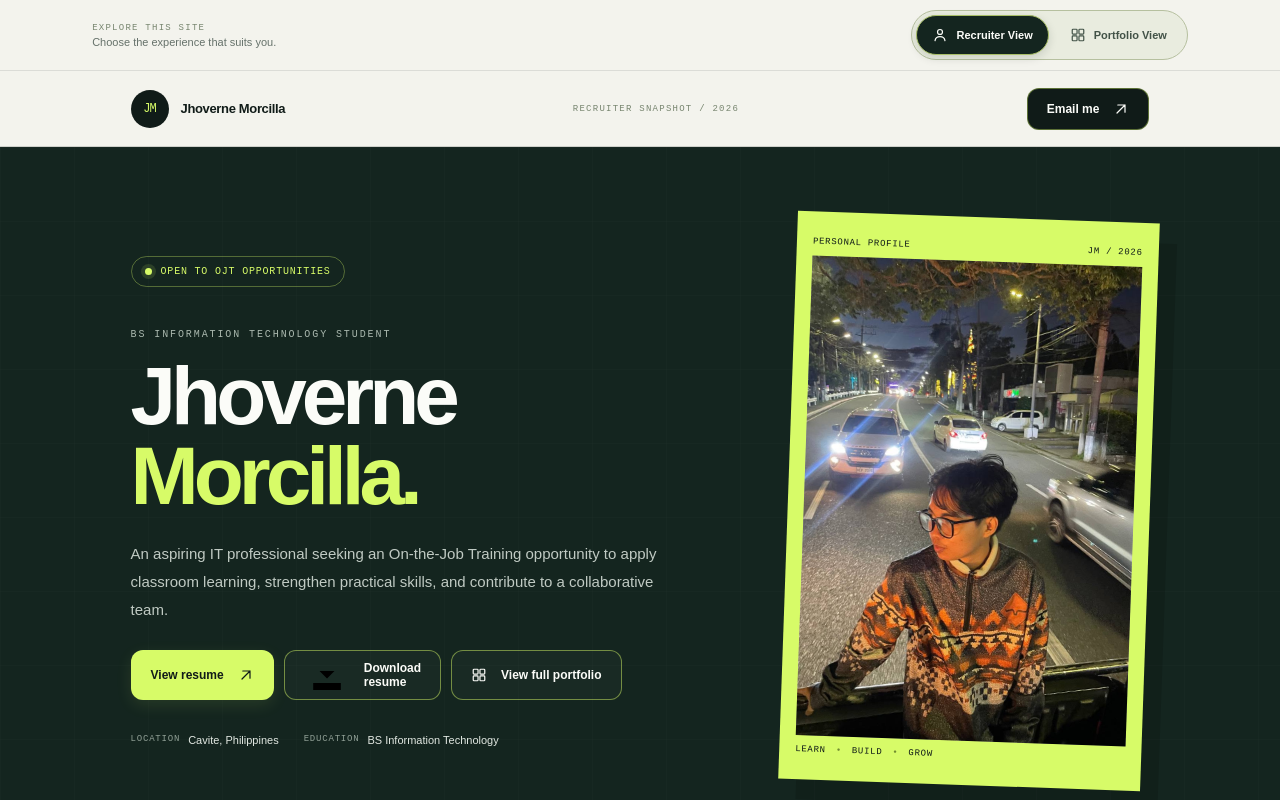
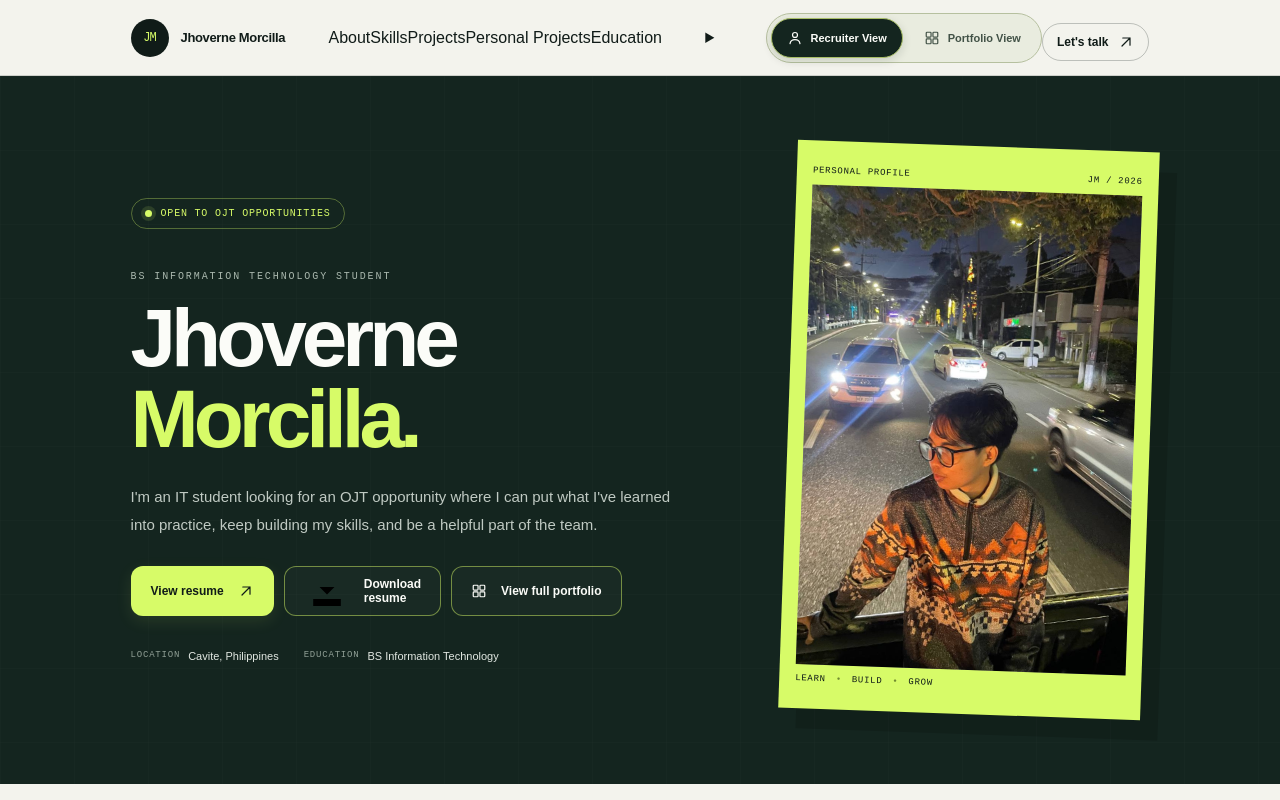
Before and after one commit to vernecles12/jhoverne-portfolio, a Next.js app: page / in a window 1280 px wide. Both pictures are taken after a click on the button "Recruiter View". Shown: the top 800 px of the page. Built offline with nearby package versions, Linux system fonts and the light colour scheme.

Commit message:
Move view switch into sticky navigation and separate personal projects

```diff
--- a/app/page.tsx
+++ b/app/page.tsx
@@ -90,22 +90,14 @@ function PortfolioViewIcon() {
 	);
 }
 
-export default function Home() {
-	const [view, setView] = useState<ViewMode>("portfolio");
-
+function ViewModeSwitcher({ view, onChange }: { view: ViewMode; onChange: (nextView: ViewMode) => void }) {
 	return (
-		<main className="site-shell">
-			<div className="view-mode-bar">
-				<div className="view-mode-intro">
-					<span className="view-mode-overline">EXPLORE THIS SITE</span>
-					<span className="view-mode-caption">Choose the experience that suits you.</span>
-				</div>
 		<div className="view-mode-switch" role="group" aria-label="Choose a portfolio view">
 			<button
 				type="button"
 				className={`view-mode-button ${view === "recruiter" ? "is-active" : ""}`}
 				aria-pressed={view === "recruiter"}
-						onClick={() => setView("recruiter")}
+				onClick={() => onChange("recruiter")}
 			>
 				<RecruiterViewIcon />
 				Recruiter View
@@ -114,26 +106,34 @@ export default function Home() {
 				type="button"
 				className={`view-mode-button ${view === "portfolio" ? "is-active" : ""}`}
 				aria-pressed={view === "portfolio"}
-						onClick={() => setView("portfolio")}
+				onClick={() => onChange("portfolio")}
 			>
 				<PortfolioViewIcon />
 				Portfolio View
 			</button>
 		</div>
-			</div>
+	);
+}
+
+export default function Home() {
+	const [view, setView] = useState<ViewMode>("portfolio");
+
+	return (
+		<main className="site-shell">
+
 
 			<div key={view} className={`view-stage view-stage-${view}`}>
 				{view === "recruiter" ? (
-					<RecruiterView onShowPortfolio={() => setView("portfolio")} />
+					<RecruiterView view={view} onChangeView={setView} onShowPortfolio={() => setView("portfolio")} />
 				) : (
-					<PortfolioView />
+					<PortfolioView view={view} onChangeView={setView} />
 				)}
 			</div>
 		</main>
 	);
 }
 
-function RecruiterView({ onShowPortfolio }: { onShowPortfolio: () => void }) {
+function RecruiterView({ view, onChangeView, onShowPortfolio }: { view: ViewMode; onChangeView: (nextView: ViewMode) => void; onShowPortfolio: () => void }) {
 	return (
 		<div className="recruiter-view">
 			<header className="recruiter-header">
@@ -141,10 +141,31 @@ function RecruiterView({ onShowPortfolio }: { onShowPortfolio: () => void }) {
 					<span className="brand-mark">JM</span>
 					<span className="brand-name">Jhoverne Morcilla</span>
 				</a>
-				<span className="recruiter-header-note">RECRUITER SNAPSHOT / 2026</span>
-				<a className="button button-dark recruiter-header-contact" href="mailto:vhaniemorcilla4785@gmail.com">
-					Email me <ArrowUpRight />
-				</a>
+				<nav className="recruiter-nav" aria-label="Recruiter navigation">
+					<a href="#recruiter-about">About</a>
+					<a href="#recruiter-skills">Skills</a>
+					<a href="#recruiter-projects">Projects</a>
+					<a href="#recruiter-personal-projects">Personal Projects</a>
+					<a href="#recruiter-education">Education</a>
+				</nav>
+				<details className="recruiter-mobile-menu">
+					<summary aria-label="Open recruiter navigation"><span /><span /></summary>
+					<nav aria-label="Recruiter mobile navigation">
+						<a href="#recruiter-about">About</a>
+						<a href="#recruiter-skills">Skills</a>
+						<a href="#recruiter-projects">Thesis Project</a>
+						<a href="#recruiter-personal-projects">Personal Projects</a>
+						<a href="#recruiter-education">Education</a>
+						<div className="mobile-menu-actions">
+							<a className="header-cta" href="mailto:vhaniemorcilla4785@gmail.com">Let&apos;s talk <ArrowUpRight /></a>
+							<ViewModeSwitcher view={view} onChange={onChangeView} />
+						</div>
+					</nav>
+				</details>
+				<div className="header-actions">
+					<ViewModeSwitcher view={view} onChange={onChangeView} />
+					<a className="header-cta" href="mailto:vhaniemorcilla4785@gmail.com">Let&apos;s talk <ArrowUpRight /></a>
+				</div>
 			</header>
 
 			<section className="recruiter-hero" id="recruiter-home">
@@ -156,9 +177,7 @@ function RecruiterView({ onShowPortfolio }: { onShowPortfolio: () => void }) {
 					<p className="hero-kicker">BS INFORMATION TECHNOLOGY STUDENT</p>
 					<h1>Jhoverne <span>Morcilla.</span></h1>
 					<p className="recruiter-lead">
-						An aspiring IT professional seeking an On-the-Job Training opportunity
-						to apply classroom learning, strengthen practical skills, and contribute
-						to a collaborative team.
+						I&apos;m an IT student looking for an OJT opportunity where I can put what I&apos;ve learned into practice, keep building my skills, and be a helpful part of the team.
 					</p>
 					<div className="recruiter-hero-actions">
 						<a className="button button-primary" href="/resume.pdf" target="_blank" rel="noreferrer">
@@ -193,7 +212,7 @@ function RecruiterView({ onShowPortfolio }: { onShowPortfolio: () => void }) {
 					<span className="section-index">01 / PROFESSIONAL SUMMARY</span>
 					<span className="section-rule" />
 				</div>
-				<div className="recruiter-summary-grid">
+				<div className="recruiter-summary-grid" id="recruiter-about">
 					<div className="recruiter-summary-copy">
 						<h2>Motivated to learn.<br /><em>Ready to contribute.</em></h2>
 						<p>
@@ -216,7 +235,7 @@ function RecruiterView({ onShowPortfolio }: { onShowPortfolio: () => void }) {
 					</aside>
 				</div>
 
-				<div className="recruiter-section-heading recruiter-heading-spaced">
+				<div className="recruiter-section-heading recruiter-heading-spaced" id="recruiter-skills">
 					<span className="section-index">02 / TECHNICAL SKILLS</span>
 					<span className="section-rule" />
 				</div>
@@ -237,33 +256,40 @@ function RecruiterView({ onShowPortfolio }: { onShowPortfolio: () => void }) {
 					<div>{strengths.map((strength) => <span key={strength}>{strength}</span>)}</div>
 				</div>
 
-				<div className="recruiter-section-heading recruiter-heading-spaced">
-					<span className="section-index">03 / SELECTED PROJECTS</span>
+				<div className="recruiter-section-heading recruiter-heading-spaced" id="recruiter-projects">
+					<span className="section-index">03 / THESIS PROJECT</span>
 					<span className="section-rule" />
 				</div>
-				<div className="recruiter-project-grid">
+				<div className="recruiter-project-grid recruiter-thesis-grid">
 	<article className="recruiter-project-card recruiter-project-featured">
 							<span className="recruiter-project-label">THESIS PLATFORM / 2026</span>
 							<h3>CAVITE MotoTech</h3>
 							<p>A motorcycle parts and repair platform connecting Cavite riders with verified shops, searchable parts, workshop services, and bookings.</p>
 							<a href="https://cavitemototech.ogm1.com/#/" target="_blank" rel="noreferrer">Open live platform <ArrowUpRight /></a>
 						</article>
+				</div>
+
+				<div className="recruiter-section-heading recruiter-heading-spaced" id="recruiter-personal-projects">
+					<span className="section-index">04 / PERSONAL PROJECTS</span>
+					<span className="section-rule" />
+				</div>
+				<div className="recruiter-project-grid recruiter-personal-grid">
 	<article className="recruiter-project-card">
-						<span className="recruiter-project-label">FULL-STACK PROJECT / 04</span>
+							<span className="recruiter-project-label">PERSONAL PROJECT / FULL-STACK</span>
 							<h3>J Clothes</h3>
-						<p>A PHP-powered clothing storefront with product browsing, shopping bag interactions, account access, and a responsive shopping experience.</p>
+							<p>An online clothing shop I built with PHP, with product browsing, a shopping bag, and customer account features.</p>
 							<a href="https://j-clothes-php-shop.vercel.app" target="_blank" rel="noreferrer">Open live website <ArrowUpRight /></a>
 						</article>
 						<article className="recruiter-project-card">
 							<span className="recruiter-project-label">UI DESIGN CONCEPTS</span>
 							<h3>Petal &amp; Stem, Jhocoffee, and Verne&apos; Tastes</h3>
-						<p>Interface explorations for a flower shop, café storefront, and artisan bakery, focused on layout, visual hierarchy, and shopping flows.</p>
+							<p>A collection of interface concepts for a flower shop, café, and bakery, exploring clear layouts and simple shopping experiences.</p>
 							<span className="recruiter-project-note">Design drafts are featured in Portfolio View.</span>
 						</article>
 				</div>
 
-				<div className="recruiter-section-heading recruiter-heading-spaced">
-					<span className="section-index">04 / EDUCATION &amp; CERTIFICATE</span>
+				<div className="recruiter-section-heading recruiter-heading-spaced" id="recruiter-education">
+					<span className="section-index">05 / EDUCATION &amp; CERTIFICATE</span>
 					<span className="section-rule" />
 				</div>
 				<div className="recruiter-education-grid">
@@ -305,7 +331,7 @@ function RecruiterView({ onShowPortfolio }: { onShowPortfolio: () => void }) {
 	);
 }
 
-function PortfolioView() {
+function PortfolioView({ view, onChangeView }: { view: ViewMode; onChangeView: (nextView: ViewMode) => void }) {
 	return (
 		<div className="portfolio-view">
 			<header className="site-header">
@@ -322,9 +348,10 @@ function PortfolioView() {
 					))}
 				</nav>
 
-				<a className="header-cta" href="mailto:vhaniemorcilla4785@gmail.com">
-					Let&apos;s talk <ArrowUpRight />
-				</a>
+				<div className="header-actions">
+					<ViewModeSwitcher view={view} onChange={onChangeView} />
+					<a className="header-cta" href="mailto:vhaniemorcilla4785@gmail.com">Let&apos;s talk <ArrowUpRight /></a>
+				</div>
 
 				<details className="mobile-menu">
 					<summary aria-label="Open navigation menu">
@@ -337,7 +364,10 @@ function PortfolioView() {
 								{item.label}
 							</a>
 						))}
-						<a href="mailto:vhaniemorcilla4785@gmail.com">Let&apos;s talk</a>
+						<div className="mobile-menu-actions">
+							<a className="header-cta" href="mailto:vhaniemorcilla4785@gmail.com">Let&apos;s talk <ArrowUpRight /></a>
+							<ViewModeSwitcher view={view} onChange={onChangeView} />
+						</div>
 					</nav>
 				</details>
 			</header>
@@ -676,9 +706,24 @@ function PortfolioView() {
 					</p>
 				</div>
 
+
+			</section>
+
+			<section className="personal-projects-section section-wrap" id="personal-projects">
+				<div className="section-heading">
+					<span className="section-index">04 / PERSONAL PROJECTS</span>
+					<span className="section-rule" />
+				</div>
+				<div className="designs-heading personal-projects-heading">
+					<div>
+						<p className="eyebrow">BUILT OUTSIDE THE CLASSROOM</p>
+						<h2>Personal<br /><em>projects.</em></h2>
+					</div>
+					<p>Some of the work I&apos;ve built while practising web development, exploring ideas, and learning by making things.</p>
+				</div>
 				<div className="design-caption jclothes-caption">
 					<div>
-						<span>FULL-STACK PROJECT / 04</span>
+						<span>PERSONAL PROJECT / FULL-STACK</span>
 						<h3>J Clothes</h3>
 					</div>
 					<p>
@@ -700,7 +745,7 @@ function PortfolioView() {
 
 			<section className="selected-works-section section-wrap" id="selected-works">
 				<div className="section-heading">
-						<span className="section-index">05 / SELECTED WORKS</span>
+						<span className="section-index">05 / THESIS PROJECT</span>
 					<span className="section-rule" />
 				</div>
 
```
Lines whose indentation alone changed are shown as unchanged.
